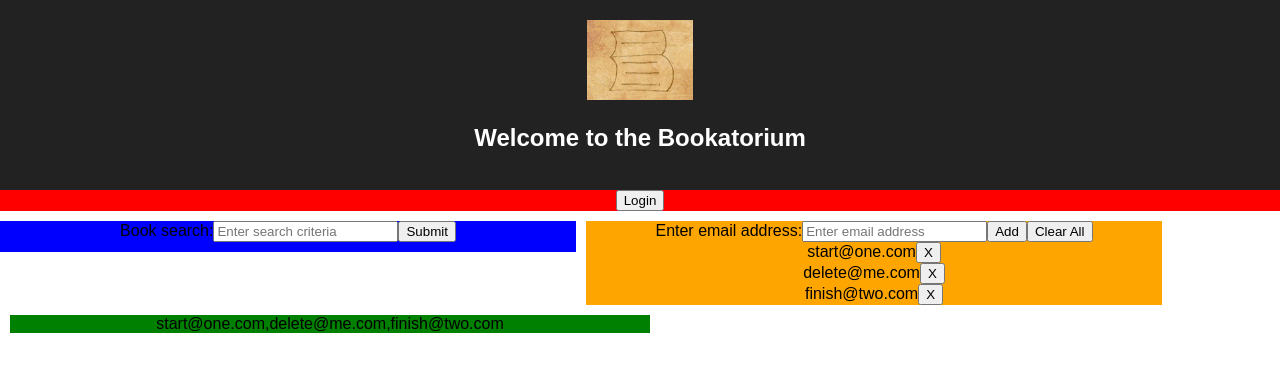
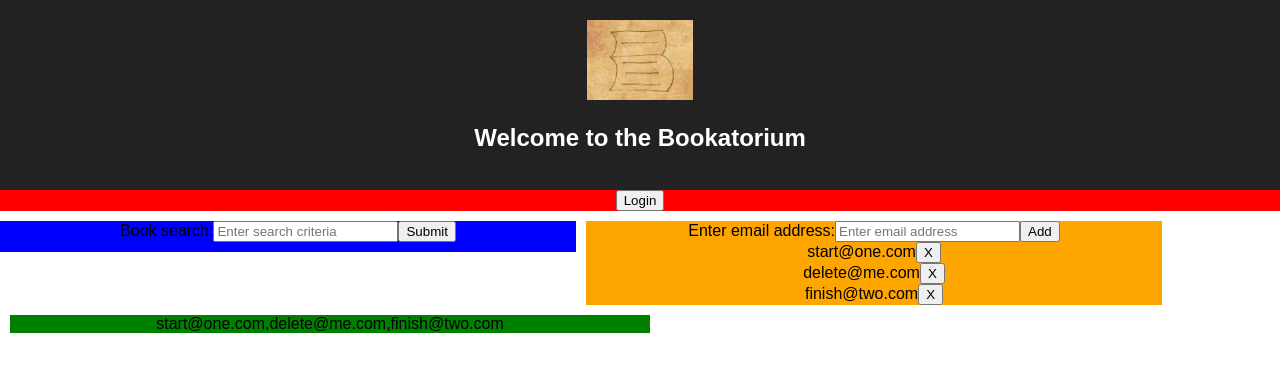
Before and after one commit to WorkinNTN/bookatorium, a React (Create React App) app: page / in a window 1280 px wide. Shown: the top 372 px of the page. Built offline with nearby package versions, Linux system fonts and the light colour scheme.

Commit message:
Added a parameter to getEmailAddresses that allows the clear all button to be hidden

```diff
--- a/src/App.js
+++ b/src/App.js
@@ -25,27 +25,27 @@ class App extends Component {
 
   }
 
-  loadBooks(books) {
+  loadBooks = (books) => {
     this.setState({
       bookList: books,
     })
   }
 
-  loadBook(book) {
+  loadBook = (book) => {
     this.setState({
       currentBook: book,
     })
   }
 
-  setAddresses(list) {
+  setAddresses = (list) => {
     this.setState({emailList: list,});
   }
 
-  cancelled() {
+  cancelled = () => {
 
   }
 
-  handleUser() {
+  handleUser = () => {
     this.setState((prevState) => {
       if (prevState.loggedIn) {
         return {currentUser: {}, loggedIn: false,}
@@ -61,7 +61,7 @@ class App extends Component {
     });
   }
 
-  showUser() {
+  showUser = () => {
     this.setState((prevState) => {
       return {showUser: !prevState.showUser};
     });
@@ -93,7 +93,7 @@ class App extends Component {
           <div className="App-email">
             <GetEmailAddresses
               onSubmitted={(theList) => this.setAddresses(theList)}
-              onCancelled={() => this.cancelled()}
+              showClear={false}
               returnAsArray={false}
               initialAddresses={"start@one.com,delete@me.com,finish@two.com"}/>
           </div>
--- a/src/components/bookSearch.js
+++ b/src/components/bookSearch.js
@@ -15,11 +15,11 @@ class BookSearch extends Component {
     this.handleSubmit = this.handleSubmit.bind(this);
   }
 
-  handleChange(event) {
+  handleChange = (event) => {
     this.setState({value: event.target.value,});
   }
 
-  bookPicked(selectedBook) {
+  bookPicked = (selectedBook) => {
     let self = this;
     getBook(selectedBook).then(function (success) {
       let result = success.data;
@@ -36,7 +36,7 @@ class BookSearch extends Component {
     });
   }
 
-  handleSubmit(event) {
+  handleSubmit = (event) => {
     event.preventDefault();
     this.props.onSelectedBook({});
     let self = this;
--- a/src/components/getEmailAddresses.js
+++ b/src/components/getEmailAddresses.js
@@ -15,6 +15,7 @@ class GetEmailAddresses extends Component {
         this.state = {
             addressList: x,
             emailAddress: '',
+            showClear: this.props.showClear,
         }
     }
 
@@ -80,6 +81,11 @@ class GetEmailAddresses extends Component {
             </span> );
         }
 
+        let clearButton = null;
+        if (this.state.showClear) {
+            clearButton = <button onClick={() => this.clearAll()} disabled={this.state.addressList.length === 0}>Clear All</button>;
+        }
+
         return (
             <form onSubmit={this.submitted}>
                 <label>
@@ -87,8 +93,7 @@ class GetEmailAddresses extends Component {
                     <input type="text" placeholder="Enter email address" value={this.state.emailAddress} onChange={this.handleChange}/>
                 </label>
                 <button onClick={() => this.add()}>Add</button>
-                <button onClick={() => this.clearAll()} disabled={this.state.addressList.length === 0}>Clear All</button>
-
+                {clearButton}
                 <div>
                     {listItems}
                 </div>
```
